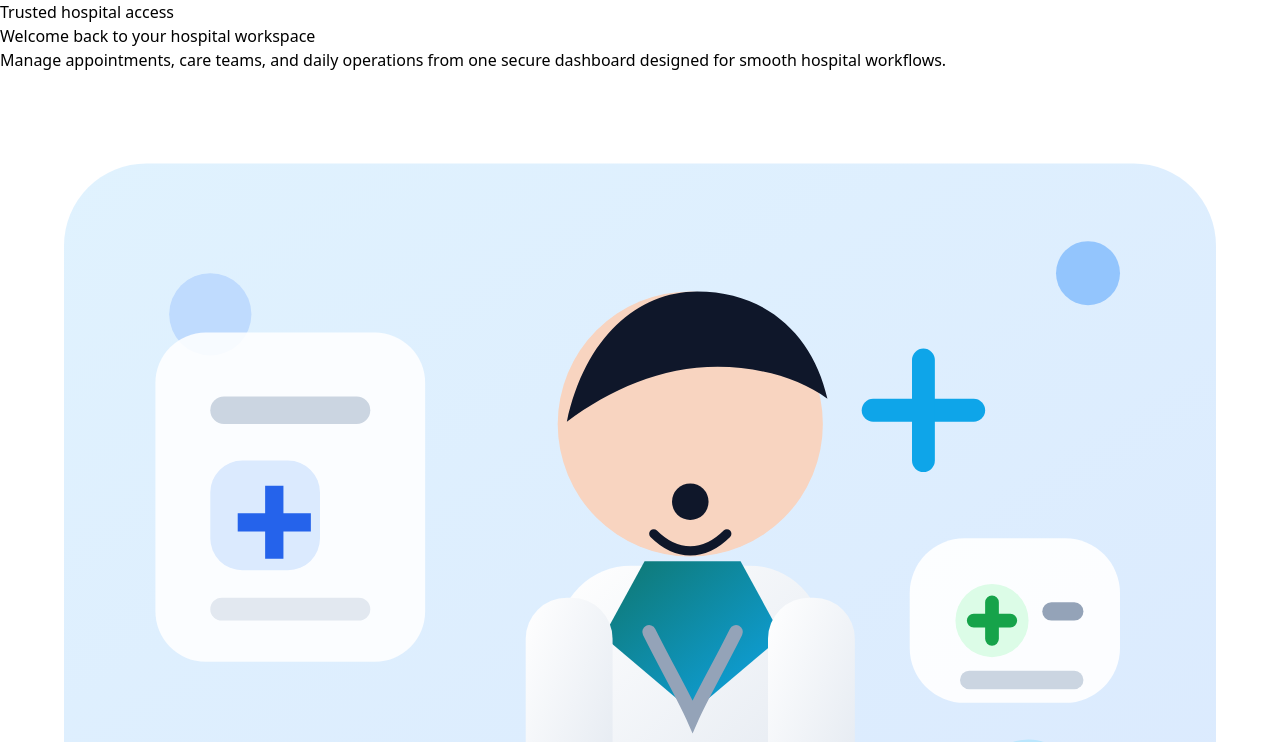
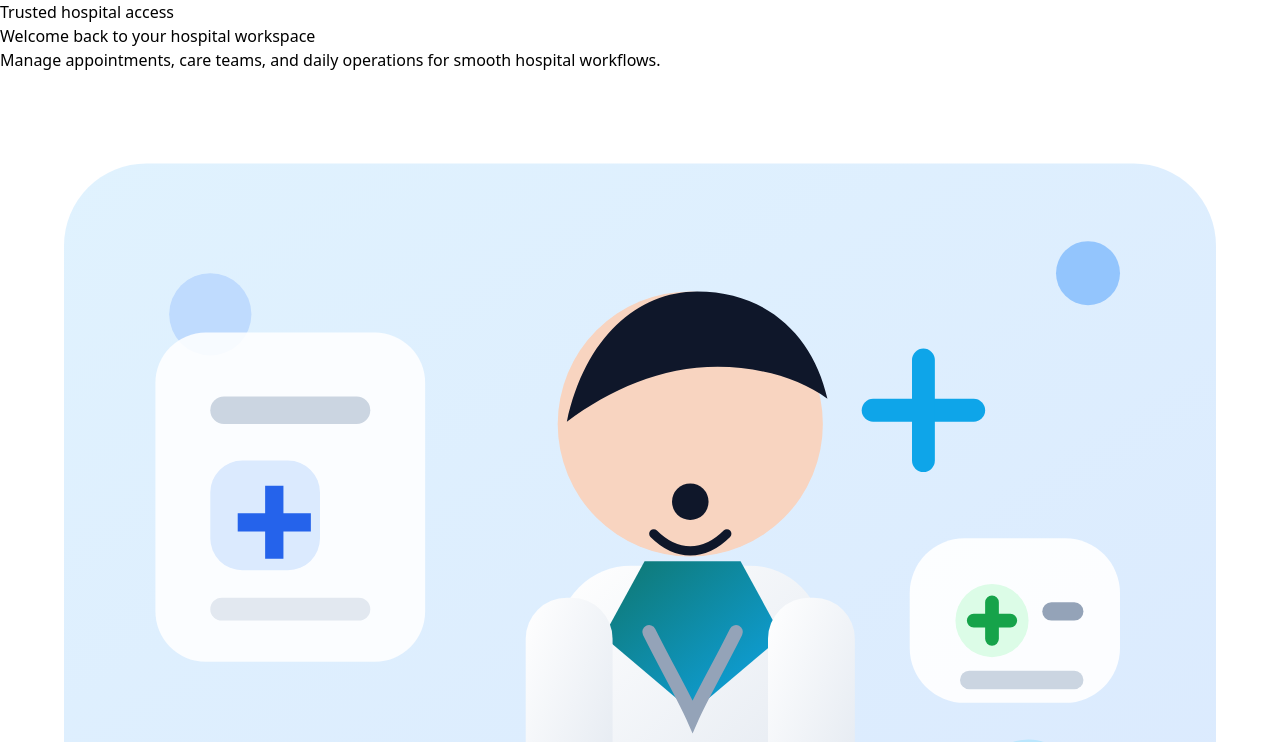
Before and after one commit to Morgan125-net/Hospital, a React (Vite) app in the folder client/: page /login in a window 1280 px wide. Shown: the top 742 px of the page. Built offline with nearby package versions, Linux system fonts and the light colour scheme; no server answers.

Commit message:
Tighten login hero copy

```diff
--- a/client/src/pages/Login.jsx
+++ b/client/src/pages/Login.jsx
@@ -138,8 +138,7 @@ export default function Login() {
                 Welcome back to your hospital workspace
               </h1>
               <p className="mt-4 max-w-xl text-base leading-7 text-slate-600 sm:text-lg">
-                Manage appointments, care teams, and daily operations from one
-                secure dashboard designed for smooth hospital workflows.
+                Manage appointments, care teams, and daily operations for smooth hospital workflows.
               </p>
 
               <div className="mt-8">
```
